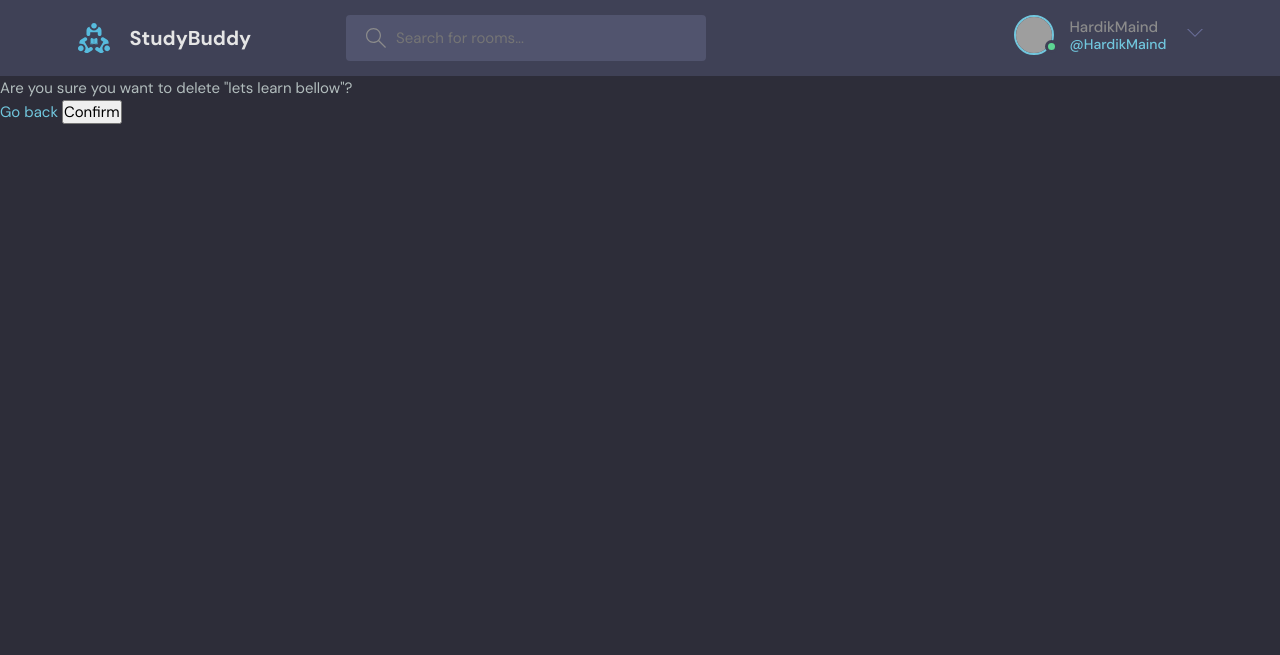
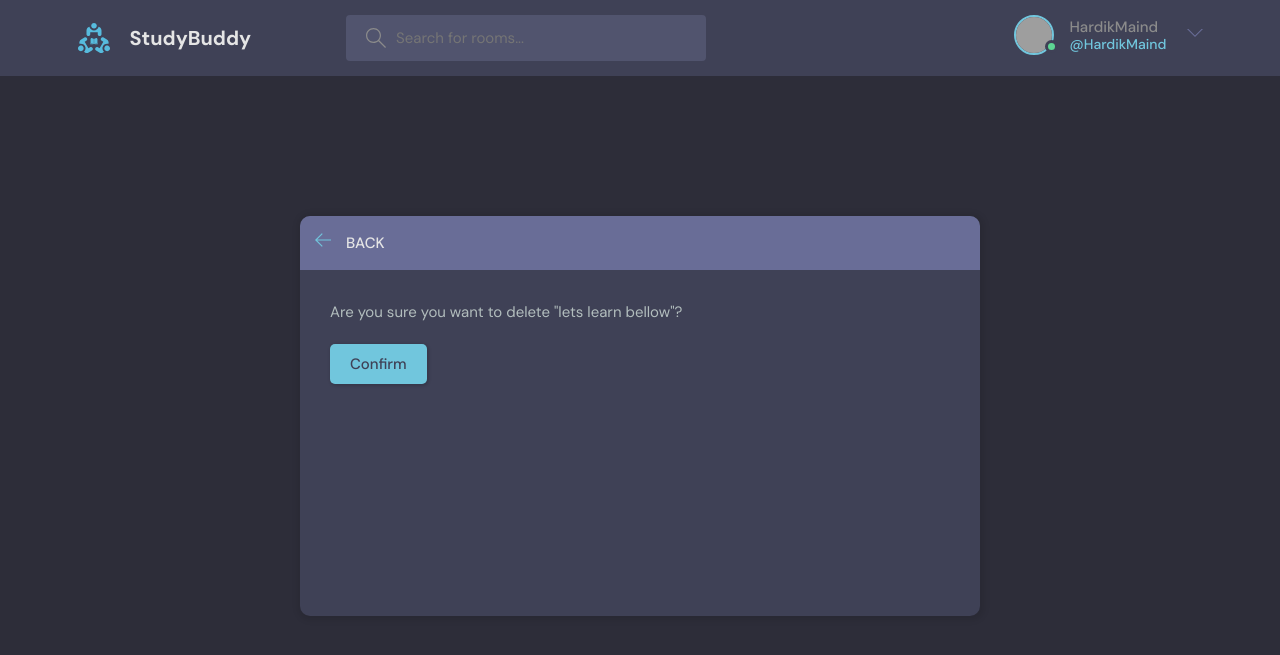
Before and after one commit to Hardikmaind/my-studybud, a Django app: page /delete-room/12/ in a window 1280 px wide. Shown: the top 655 px of the page. Run offline with Django 4.2, Linux system fonts and the light colour scheme; a user stored in the database is signed in; data comes from the database, SQL or seed files in the repository; both versions use the stored data as it was after the commit; grey boxes are pictures that could not be loaded.

Commit message:
styled the delete template

```diff
--- a/studybud/base/templates/base/delete.html
+++ b/studybud/base/templates/base/delete.html
@@ -1,10 +1,38 @@
 {% extends 'main.html' %}
-{% block content %}
-<form method="POST" action=" ">
-    {% csrf_token %}
-    <p> Are you sure you want to delete "{{obj}}"?</p>
-     <!-- this below href " request.META.HTTP_REFERER" will send the user where he came from after pressing the <a> link  -->
-    <a href="{{request.META.HTTP_REFERER}}">Go back</a>
-    <input type="submit" value="Confirm">
-</form>
-{% endblock content %}
+{%  block content %}
+    <main class="delete-item layout">
+        <div class="container">
+            <div class="layout__box">
+                <div class="layout__boxHeader">
+                    <div class="layout__boxTitle">
+                        <a href="{{request.META.HTTP_REFERER}}">
+                            <svg version="1.1" xmlns="http://www.w3.org/2000/svg" width="32" height="32"
+                                viewBox="0 0 32 32">
+                                <title>arrow-left</title>
+                                <path
+                                    d="M13.723 2.286l-13.723 13.714 13.719 13.714 1.616-1.611-10.96-10.96h27.625v-2.286h-27.625l10.965-10.965-1.616-1.607z">
+                                </path>
+                            </svg>
+                        </a>
+                        <h3>Back</h3>
+                    </div>
+                </div>
+                <div class="layout__body">
+                    <form class="form" action="" method="POST">
+                        {% csrf_token %}
+
+                        <div class="form__group">
+                            <p>Are you sure you want to delete "{{obj}}"?</p>
+                        </div>
+
+                        <div class="for__group">
+                            <input class="btn btn--main" type="submit" value="Confirm" />
+                        </div>
+
+                    </form>
+                </div>
+            </div>
+        </div>
+    </main>
+    <script src="script.js"></script>
+    {% endblock content %}
```
Also changed, not shown: studybud/base/templates/base/delete_old.html (added, +10 -0 lines), studybud/db.sqlite3.
